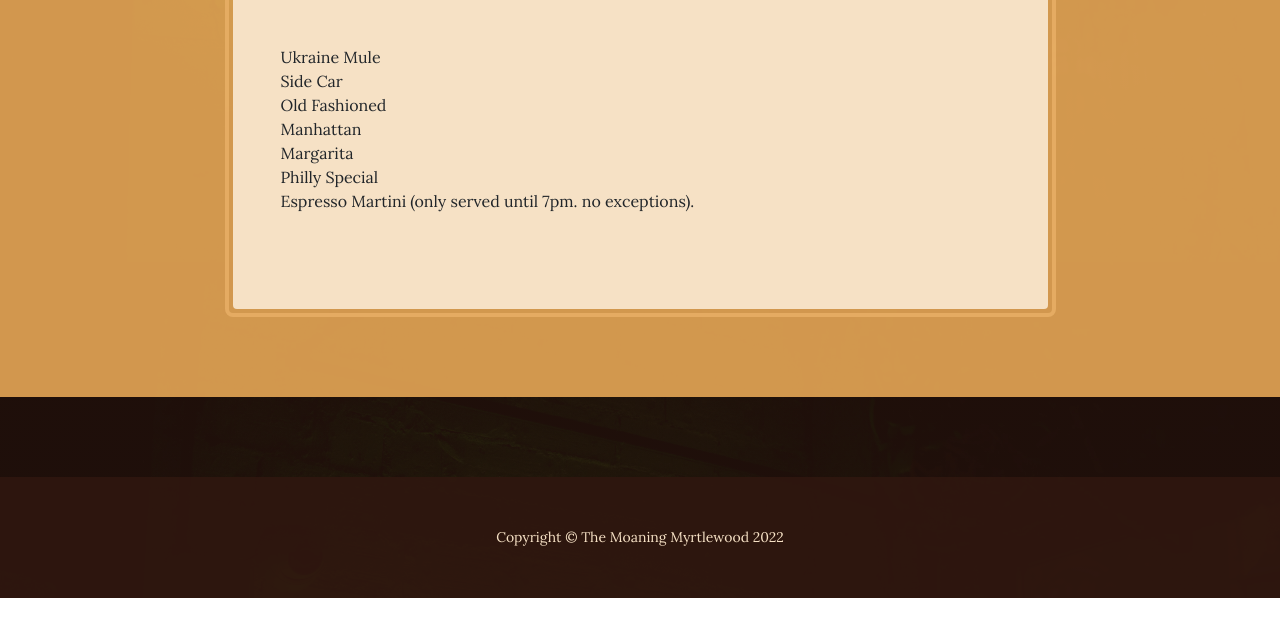
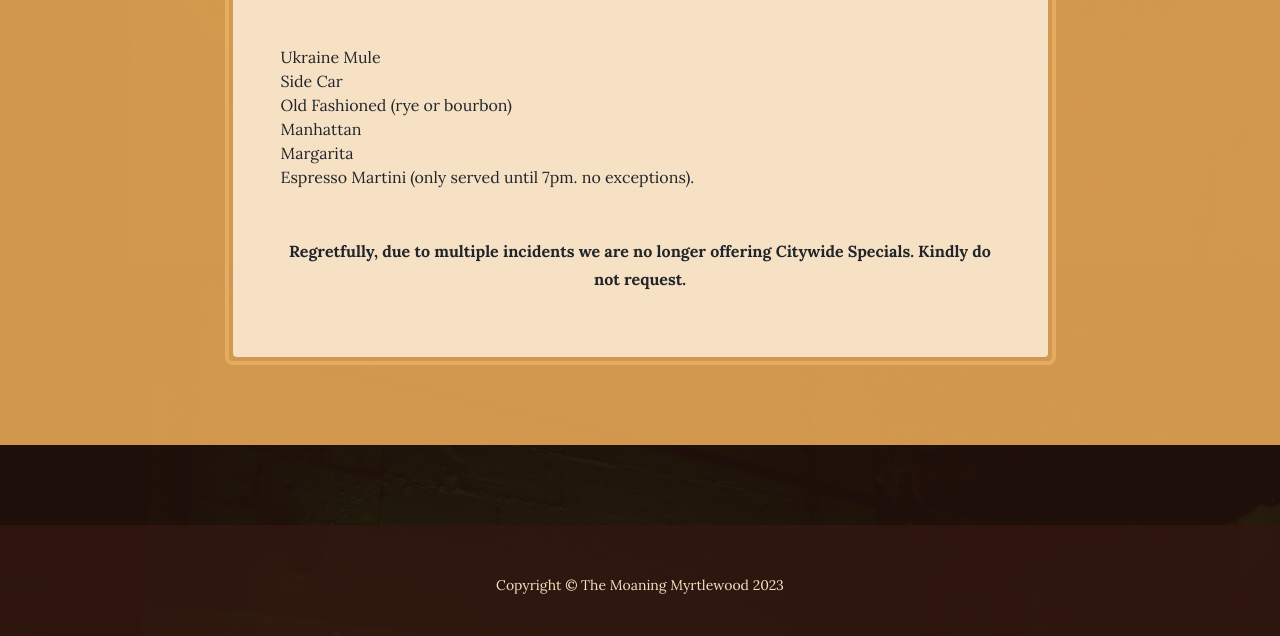
Before and after one commit to kylerbmcgrath/didactic-carnival-mm, a plain HTML site: page products.html in a window 1280 px wide. Shown: the part 588-1224 px from the top of the page. Before the commit the page ends 1186 px from the top, so only its background shows below. Drawn offline with nearby package versions, Linux system fonts and the light colour scheme.

Commit message:
Add files via upload

```diff
--- a/products.html
+++ b/products.html
@@ -108,7 +108,7 @@
                                     Side Car
                                 </li>
                                 <li class="list-unstyled-item d-flex">
-                                    Old Fashioned
+                                    Old Fashioned (rye or bourbon)
                                 </li>
                                 <li class="list-unstyled-item d-flex">
                                     Manhattan
@@ -117,19 +117,21 @@
                                     Margarita
                                 </li>
                                 <li class="list-unstyled-item d-flex">
-                                    Philly Special
-                                </li>
-                                <li class="list-unstyled-item d-flex">
                                     Espresso Martini (only served until 7pm. no exceptions).
                                 </li>
                             </ul>
+
+							<p>
+							<strong> Regretfully, due to multiple incidents we are no longer offering Citywide Specials. Kindly do not request. </strong>
+							</p>
                         </div>
                     </div>
                 </div>
+
             </div>
         </section>
         <footer class="footer text-faded text-center py-5">
-            <div class="container"><p class="m-0 small">Copyright &copy; The Moaning Myrtlewood 2022</p></div>
+            <div class="container"><p class="m-0 small">Copyright &copy; The Moaning Myrtlewood 2023</p></div>
         </footer>
         <!-- Bootstrap core JS-->
         <script src="https://cdn.jsdelivr.net/npm/bootstrap@5.1.3/dist/js/bootstrap.bundle.min.js"></script>
```
Also changed, not shown: about.html (+4 -3 lines), index.html (+2 -2 lines), store.html (+1 -1 lines).
